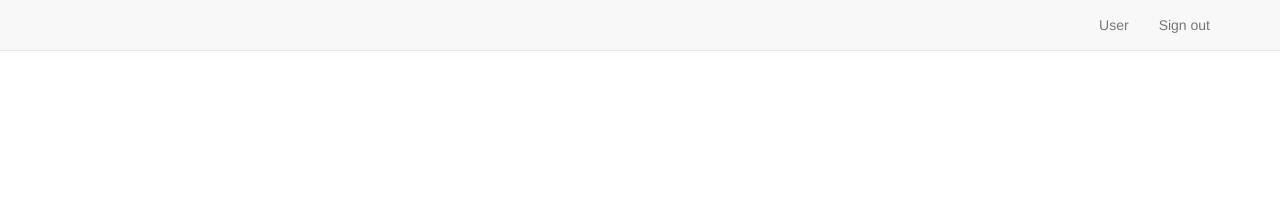
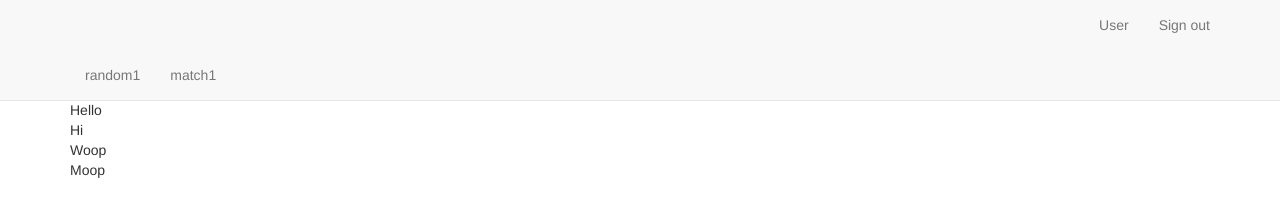
Before and after one commit to trezker/chat, a plain HTML site: page pages/index.html in a window 1280 px wide. Drawn offline with Linux system fonts and the light colour scheme.

Commit message:
Binding chatViewModel

```diff
--- a/pages/index.html
+++ b/pages/index.html
@@ -10,19 +10,34 @@
 <body>
 	<nav class="navbar navbar-default navbar-fixed-top">
       <div class="container">
-          <ul class="nav navbar-nav navbar-right">
+          <ul class="nav navbar-nav navbar-right" id="usermenu">
+            <li><a href="javaScript:void(0);">User</a></li>
             <li><a data-bind="click: sign_out" href="javaScript:void(0);">Sign out <span class="sr-only"></span></a></li>
           </ul>
-          <ul class="nav navbar-nav navbar-right">
-            <li><a href="javaScript:void(0);">User</a></li>
+      </div>
+      <div class="container" id="chatlist">
+          <ul class="nav navbar-nav" data-bind="foreach: chats">
+            <li>
+            	<a href="javaScript:void(0);">
+            		<span data-bind="text: title"></span>
+        			<span class="sr-only"></span>
+        		</a>
+        	</li>
           </ul>
       </div>
     </nav>
+
+    <div id="chats" data-bind="foreach: chats" class="container">
+    	<div data-bind="foreach: messages">
+    		<div data-bind="text: content"></div>
+    	</div>
+    </div>
 
 	<script type='text/javascript' src='/source/js/lib/knockout-3.4.1.js'></script>
 	<script type='text/javascript' src='/source/js/lib/jquery-2.1.3.min.js'></script>
 	<script type='text/javascript' src='/source/js/lib/bootstrap.min.js'></script>
 	<script type='text/javascript' src='/source/js/common.js'></script>
 	<script type='text/javascript' src='/source/js/app/userViewModel.js'></script>
+	<script type='text/javascript' src='/source/js/app/chatViewModel.js'></script>
 </body>
 </html
--- a/public/source/css/index.css
+++ b/public/source/css/index.css
@@ -0,0 +1,3 @@
+body {
+	padding-top: 100px;
+}
--- /dev/null
+++ b/public/source/js/app/chatViewModel.js
@@ -0,0 +1,40 @@
+var chat = function(title, messages) {
+    this.title = title;
+    this.messages = ko.observableArray(messages);
+
+    this.addMessage = function() {
+        this.messages.push("New message");
+    }.bind(this);
+}
+
+var chatViewModel = {
+	chats: [
+		new chat("random1", [
+			{
+				sender: "me",
+				content: "Hello",
+				timestamp: "2016-11-19 19:54:00"
+			},
+			{
+				sender: "random1",
+				content: "Hi",
+				timestamp: "2016-11-19 19:55:00"
+			}
+		]),
+		new chat("match1", [
+			{
+				sender: "me",
+				content: "Woop",
+				timestamp: "2016-11-19 19:54:00"
+			},
+			{
+				sender: "random1",
+				content: "Moop",
+				timestamp: "2016-11-19 19:55:00"
+			}
+		])
+	]
+};
+
+ko.applyBindings(chatViewModel, $("#chatlist")[0]);
+ko.applyBindings(chatViewModel, $("#chats")[0]);
--- a/public/source/js/app/userViewModel.js
+++ b/public/source/js/app/userViewModel.js
@@ -11,4 +11,4 @@ var userViewModel = {
 	}
 };
 
-ko.applyBindings(userViewModel);
+ko.applyBindings(userViewModel, $("#usermenu")[0]);
```
Also changed, not shown: 1 other file.
